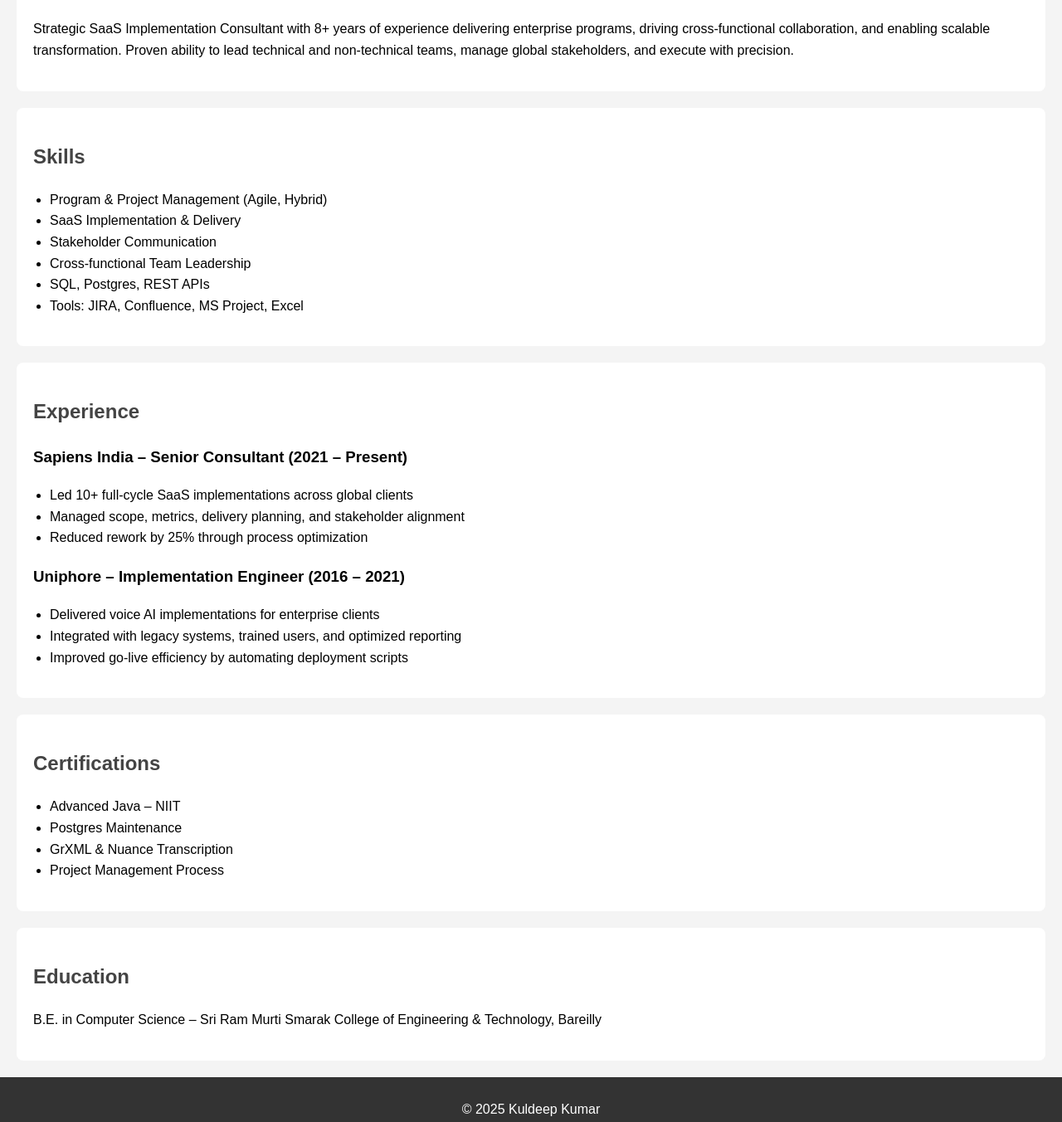
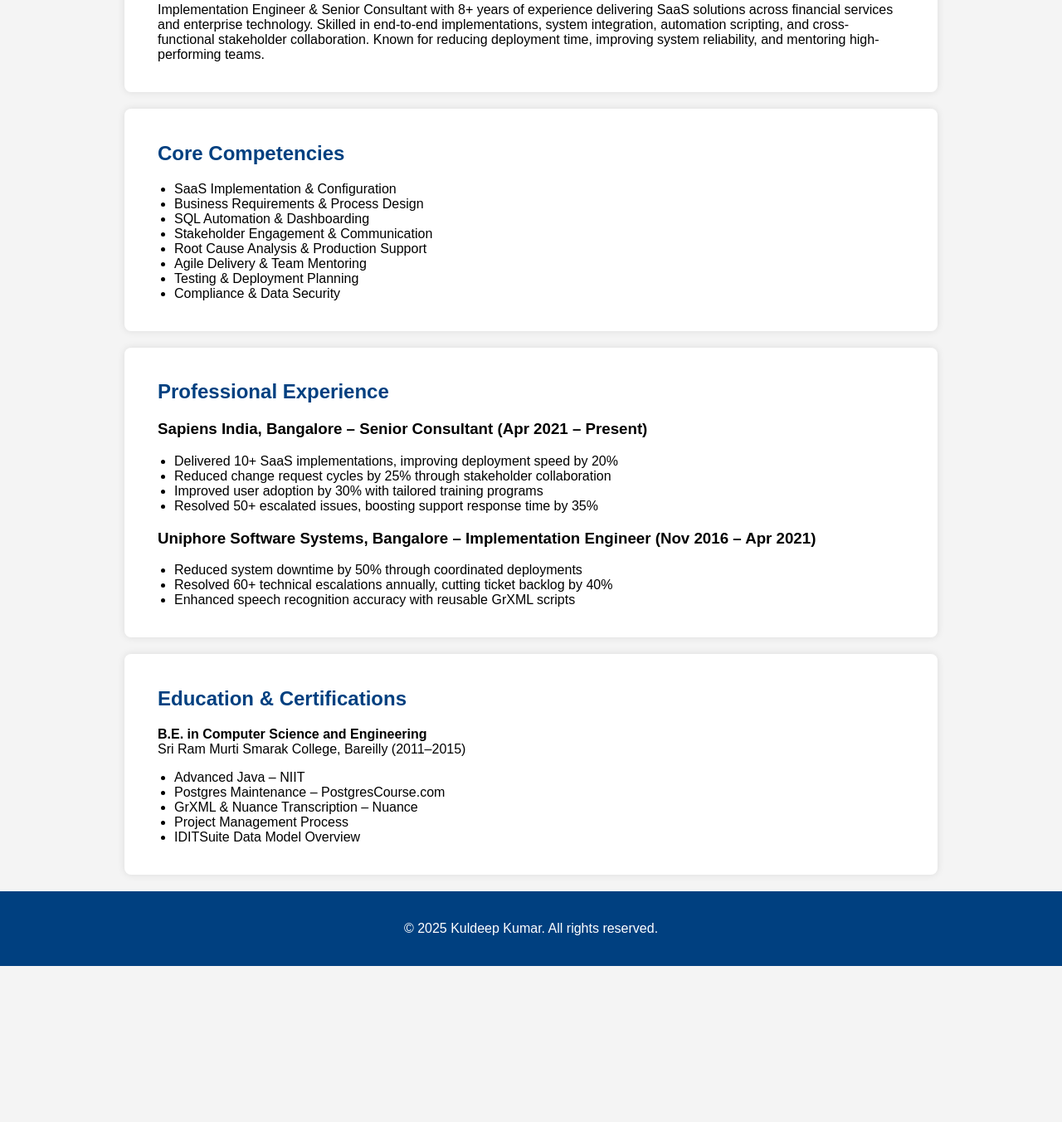
Before and after one commit to mykul421/Kuldeep-Resume-Site, a plain HTML site: page index.html in a window 1280 px wide. Shown: the part 313-1665 px from the top of the page at 83% size. After the commit the page ends 1477 px from the top, so only its background shows below. Drawn offline with Linux system fonts and the light colour scheme.

Commit message:
Add files via upload

```diff
--- a/index.html
+++ b/index.html
@@ -1,105 +1,79 @@
+
 <!DOCTYPE html>
 <html lang="en">
 <head>
-  <meta charset="UTF-8" />
-  <meta name="viewport" content="width=device-width, initial-scale=1.0"/>
-  <title>Kuldeep Kumar – Implementation Consultant</title>
+  <meta charset="UTF-8">
+  <meta name="viewport" content="width=device-width, initial-scale=1.0">
+  <title>Kuldeep Kumar – Senior Implementation Consultant</title>
   <style>
-    body {
-      font-family: Arial, sans-serif;
-      line-height: 1.6;
-      margin: 0;
-      padding: 0;
-      background: #f4f4f4;
-    }
-    header {
-      background: #333;
-      color: white;
-      padding: 20px;
-      text-align: center;
-    }
-    section {
-      padding: 20px;
-      background: white;
-      margin: 20px;
-      border-radius: 8px;
-    }
-    h2 {
-      color: #444;
-    }
-    ul {
-      padding-left: 20px;
-    }
-    footer {
-      text-align: center;
-      padding: 10px;
-      background: #333;
-      color: white;
-    }
-    a {
-      color: #0077cc;
-    }
+    body { font-family: Arial, sans-serif; background-color: #f4f4f4; margin: 0; padding: 0; }
+    header { background-color: #004080; color: white; padding: 30px; text-align: center; }
+    section { padding: 20px 40px; background-color: white; margin: 20px auto; max-width: 900px; border-radius: 8px; box-shadow: 0 0 10px rgba(0,0,0,0.1); }
+    h2 { color: #004080; }
+    ul { padding-left: 20px; }
+    footer { text-align: center; padding: 20px; background-color: #004080; color: white; }
+    a { color: #0077cc; text-decoration: none; }
   </style>
 </head>
 <body>
 
 <header>
   <h1>Kuldeep Kumar</h1>
-  <p>Senior Implementation Consultant | Program Manager | SaaS Delivery Specialist</p>
+  <p>Senior Implementation Consultant | SaaS Solutions | Program Delivery Expert</p>
   <p>Email: kumar.kuldeep421@gmail.com | <a href="https://www.linkedin.com/in/mykuldeep/" target="_blank">LinkedIn</a></p>
 </header>
 
 <section>
-  <h2>About Me</h2>
-  <p>Strategic SaaS Implementation Consultant with 8+ years of experience delivering enterprise programs, driving cross-functional collaboration, and enabling scalable transformation. Proven ability to lead technical and non-technical teams, manage global stakeholders, and execute with precision.</p>
+  <h2>Professional Summary</h2>
+  <p>Implementation Engineer & Senior Consultant with 8+ years of experience delivering SaaS solutions across financial services and enterprise technology. Skilled in end-to-end implementations, system integration, automation scripting, and cross-functional stakeholder collaboration. Known for reducing deployment time, improving system reliability, and mentoring high-performing teams.</p>
 </section>
 
 <section>
-  <h2>Skills</h2>
+  <h2>Core Competencies</h2>
   <ul>
-    <li>Program & Project Management (Agile, Hybrid)</li>
-    <li>SaaS Implementation & Delivery</li>
-    <li>Stakeholder Communication</li>
-    <li>Cross-functional Team Leadership</li>
-    <li>SQL, Postgres, REST APIs</li>
-    <li>Tools: JIRA, Confluence, MS Project, Excel</li>
+    <li>SaaS Implementation & Configuration</li>
+    <li>Business Requirements & Process Design</li>
+    <li>SQL Automation & Dashboarding</li>
+    <li>Stakeholder Engagement & Communication</li>
+    <li>Root Cause Analysis & Production Support</li>
+    <li>Agile Delivery & Team Mentoring</li>
+    <li>Testing & Deployment Planning</li>
+    <li>Compliance & Data Security</li>
   </ul>
 </section>
 
 <section>
-  <h2>Experience</h2>
-  <h3>Sapiens India – Senior Consultant (2021 – Present)</h3>
+  <h2>Professional Experience</h2>
+  <h3>Sapiens India, Bangalore – Senior Consultant (Apr 2021 – Present)</h3>
   <ul>
-    <li>Led 10+ full-cycle SaaS implementations across global clients</li>
-    <li>Managed scope, metrics, delivery planning, and stakeholder alignment</li>
-    <li>Reduced rework by 25% through process optimization</li>
+    <li>Delivered 10+ SaaS implementations, improving deployment speed by 20%</li>
+    <li>Reduced change request cycles by 25% through stakeholder collaboration</li>
+    <li>Improved user adoption by 30% with tailored training programs</li>
+    <li>Resolved 50+ escalated issues, boosting support response time by 35%</li>
   </ul>
 
-  <h3>Uniphore – Implementation Engineer (2016 – 2021)</h3>
+  <h3>Uniphore Software Systems, Bangalore – Implementation Engineer (Nov 2016 – Apr 2021)</h3>
   <ul>
-    <li>Delivered voice AI implementations for enterprise clients</li>
-    <li>Integrated with legacy systems, trained users, and optimized reporting</li>
-    <li>Improved go-live efficiency by automating deployment scripts</li>
+    <li>Reduced system downtime by 50% through coordinated deployments</li>
+    <li>Resolved 60+ technical escalations annually, cutting ticket backlog by 40%</li>
+    <li>Enhanced speech recognition accuracy with reusable GrXML scripts</li>
   </ul>
 </section>
 
 <section>
-  <h2>Certifications</h2>
+  <h2>Education & Certifications</h2>
+  <p><strong>B.E. in Computer Science and Engineering</strong><br>Sri Ram Murti Smarak College, Bareilly (2011–2015)</p>
   <ul>
     <li>Advanced Java – NIIT</li>
-    <li>Postgres Maintenance</li>
-    <li>GrXML & Nuance Transcription</li>
+    <li>Postgres Maintenance – PostgresCourse.com</li>
+    <li>GrXML & Nuance Transcription – Nuance</li>
     <li>Project Management Process</li>
+    <li>IDITSuite Data Model Overview</li>
   </ul>
 </section>
 
-<section>
-  <h2>Education</h2>
-  <p>B.E. in Computer Science – Sri Ram Murti Smarak College of Engineering & Technology, Bareilly</p>
-</section>
-
 <footer>
-  <p>© 2025 Kuldeep Kumar</p>
+  <p>© 2025 Kuldeep Kumar. All rights reserved.</p>
 </footer>
 
 </body>
```
